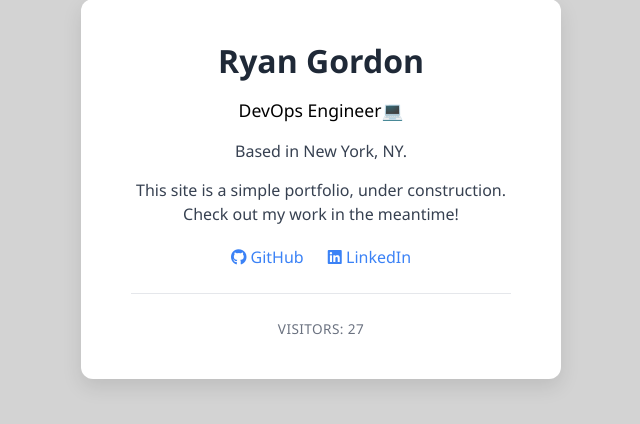
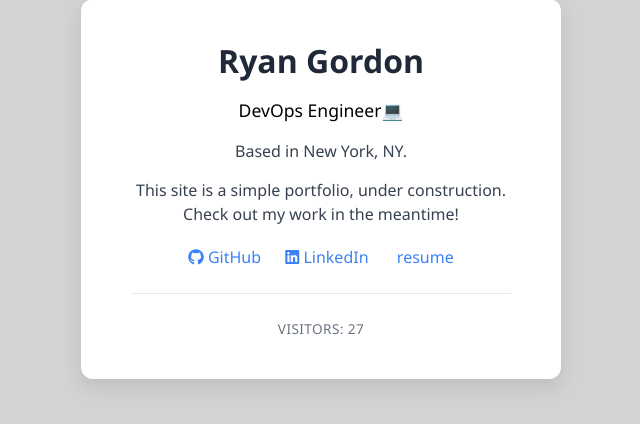
Before and after one commit to ryankgordon/RyanGordon, a Flask app: page / in a window 1280 px wide. Shown: the part 211-635 px from the top of the page, without its empty margins (319-959 px from the left). Run offline with Flask 3, Linux system fonts and the light colour scheme; data comes from the database, SQL or seed files in the repository.

Commit message:
Add resume link to index.html

```diff
--- a/templates/index.html
+++ b/templates/index.html
@@ -23,6 +23,10 @@
 </a>
 	<a href="https://linkedin.com/in/ryankigordon/" target="_blank">
  	 <i class="fab fa-linkedin"></i> LinkedIn
+	</a>
+
+	<a href="resume.html" target="_blank">
+ 	 <i class="fab fa-file-text-o"></i> resume
 </a>
     </div>
 
```
